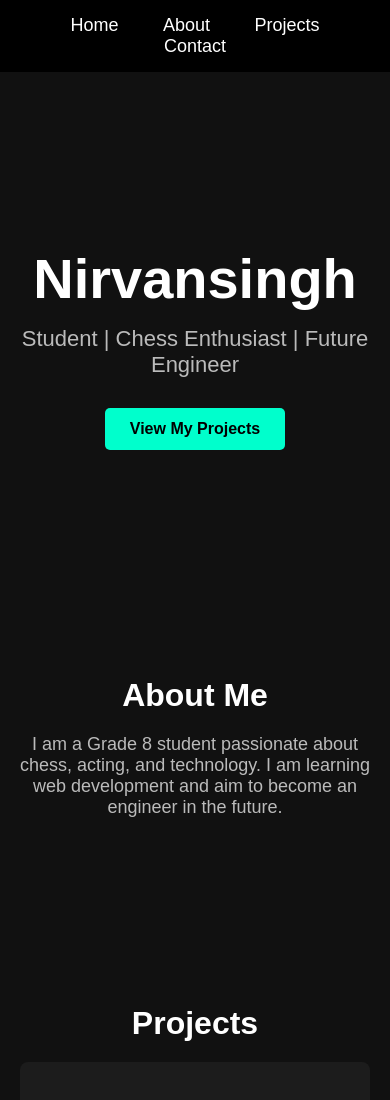
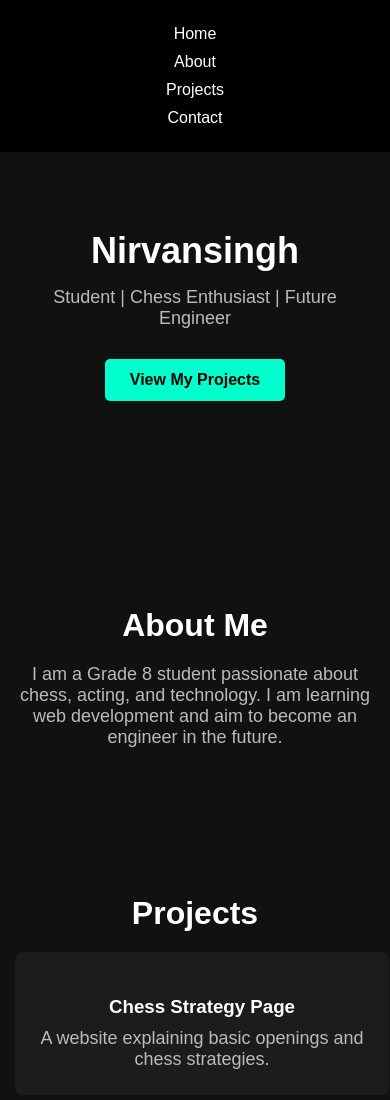
Before and after one commit to Nirvaan12354/Nirvaan12354.github.io, a plain HTML site: page index.html in a window 390 px wide. Shown: the top 1100 px of the page. Drawn offline with Linux system fonts and the light colour scheme.

Commit message:
Enhance responsiveness with media queries
Added media queries for responsive design adjustments.

```diff
--- a/style.css
+++ b/style.css
@@ -114,6 +114,30 @@ section p {
     text-decoration: none;
     font-weight: bold;
 }
+@media (max-width: 768px) {
+
+    nav a {
+        display: block;
+        margin: 10px 0;
+        font-size: 16px;
+    }
+
+    .hero-title {
+        font-size: 36px;
+    }
+
+    .hero-subtitle {
+        font-size: 18px;
+    }
+
+    section {
+        padding: 60px 15px;
+    }
+
+    .project-card {
+        width: 90%;
+    }
+}
 
 #contact a:hover {
     text-decoration: underline;
```
